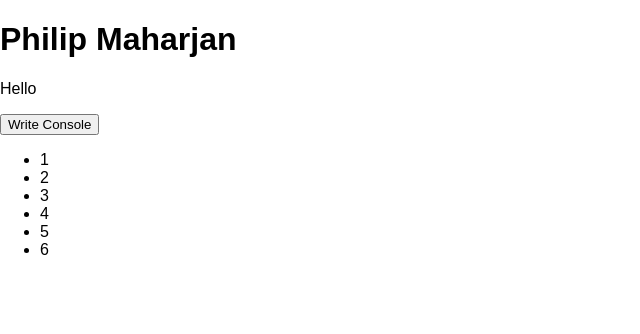
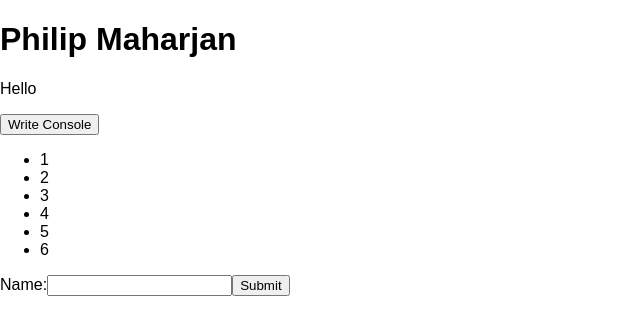
Before and after one commit to dilipMaharjan/react-learning, a React (Create React App) app: page / in a window 1280 px wide. Shown: the top 334 px of the page, without its empty margins (0-640 px from the left). Built offline with nearby package versions, Linux system fonts and the light colour scheme.

Commit message:
controlled form handling

```diff
--- a/src/App.js
+++ b/src/App.js
@@ -2,6 +2,7 @@ import React, {Component} from 'react';
 import logo from './logo.svg';
 import './App.css';
 import Person from "./compopnents/person";
+import Form from "./compopnents/form";
 class App extends Component {
   constructor() {
     super();
@@ -28,6 +29,7 @@ class App extends Component {
       <div>
         <h1>{this.state.firstname} {this.state.lastname}</h1>
         <Person hello="Hello" name="Dilip" word="You are doing fine, dude!"/>
+        <Form />
       </div>
 
     );
--- /dev/null
+++ b/src/compopnents/form.js
@@ -0,0 +1,30 @@
+import React,{Component} from 'react';
+
+class Form extends Component{
+  constructor(props){
+    super(props);
+    this.state={
+      value:''};
+      this.handleSubmit=this.handleSubmit.bind(this);
+      this.handleChange=this.handleChange.bind(this);
+
+  }
+  handleSubmit(event){
+    event.preventDefault();
+  }
+  handleChange(event){
+  this.setState({value: event.target.value});
+  }
+  render(){
+    return (
+     <form onSubmit={this.handleSubmit}>
+       <label>
+         Name:
+         <input type="text" value={this.state.value} onChange={this.handleChange} />
+       </label>
+       <input type="submit" value="Submit" />
+     </form>
+   );
+  }
+}
+export default Form;
```
